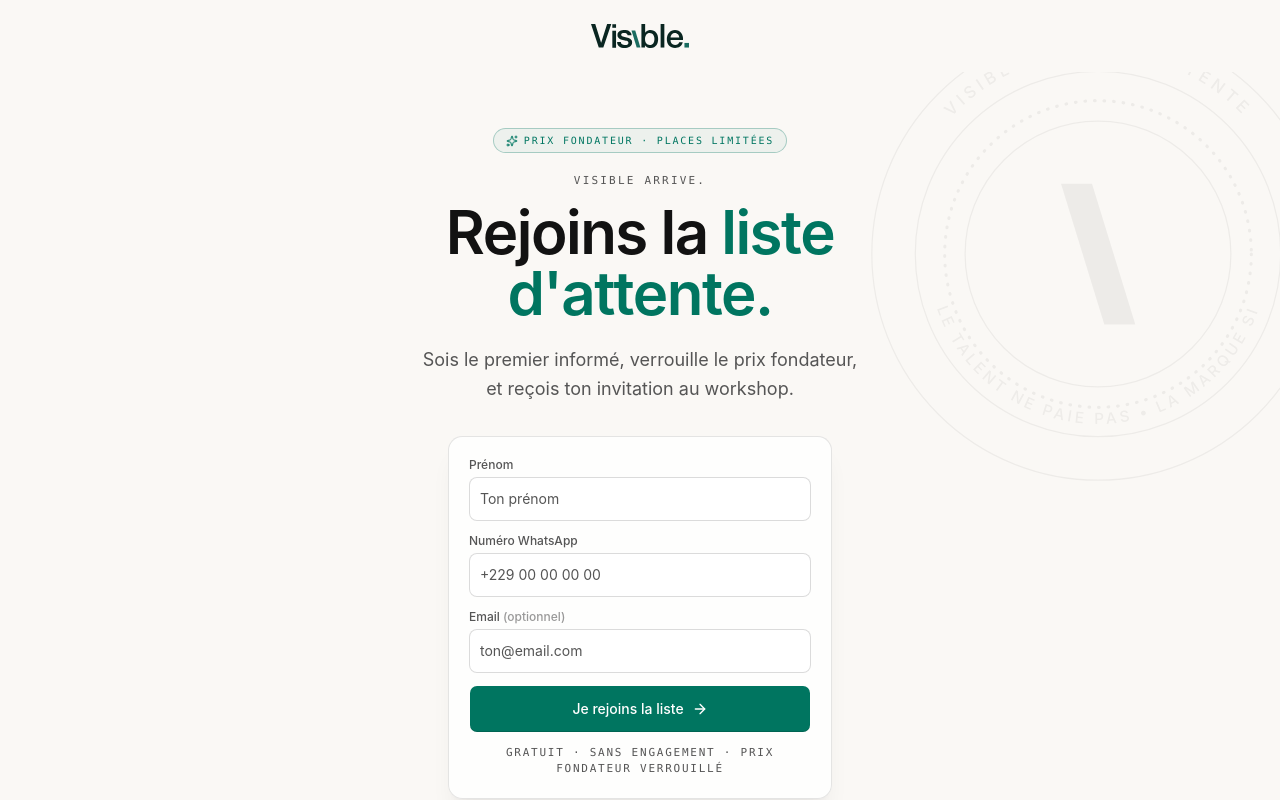
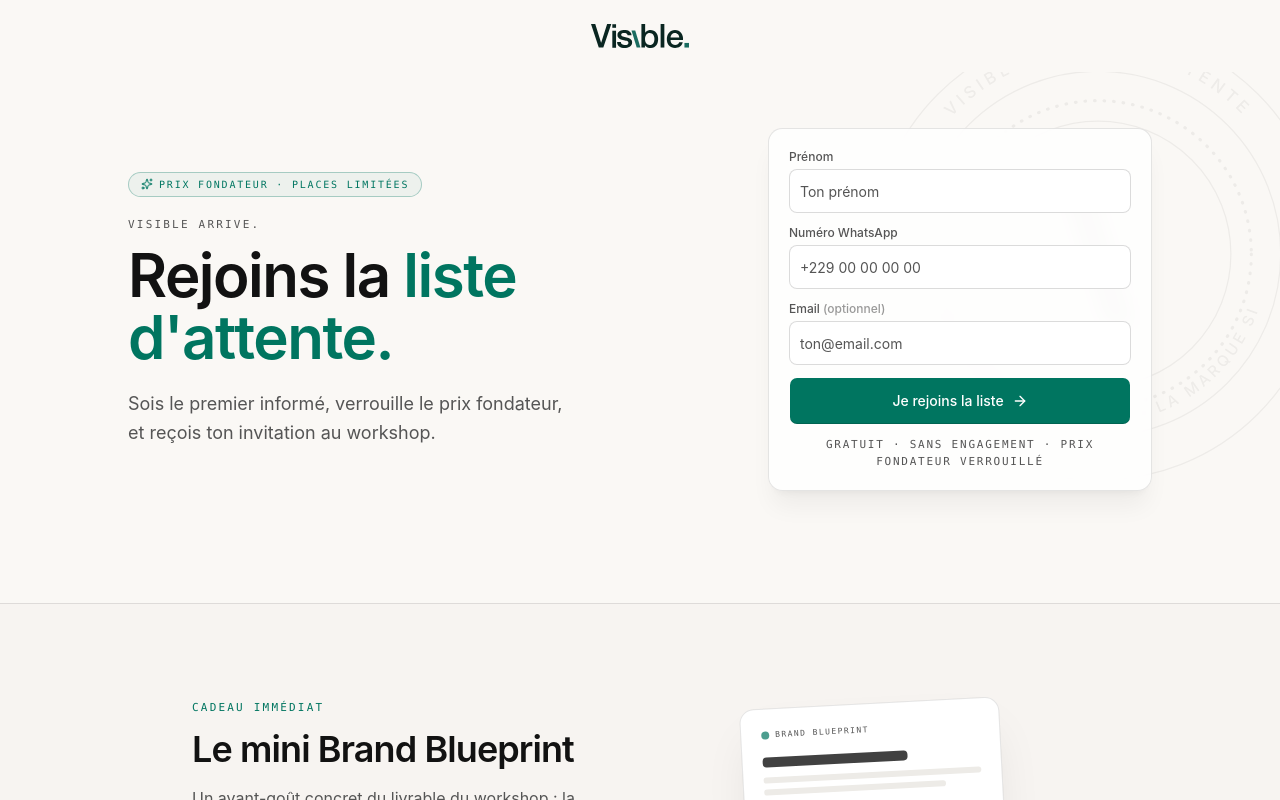
Before and after one commit to PrinceAl1604/academia, a Next.js app: page /liste in a window 1280 px wide. Shown: the top 800 px of the page. Built offline with nearby package versions, Linux system fonts and the light colour scheme; no server answers.

Commit message:
feat(waitlist): two-column hero (copy left, form right)
On lg+ the hero splits into copy (left) + form (right); stacks centered on
smaller screens.

Co-Authored-By: Claude Opus 4.8 <noreply@anthropic.com>
Claude-Session: https://claude.ai/code/session_011ixntGHZPyVEGXJ7eLHCh6

```diff
--- a/src/app/liste/page.tsx
+++ b/src/app/liste/page.tsx
@@ -149,7 +149,9 @@ export default async function ListePage() {
       <section className="relative overflow-hidden px-5 pt-8 pb-20 sm:pt-14 sm:pb-28">
         <Backdrop />
         <BrandSeal className="absolute -right-24 -top-12 w-[340px] text-foreground/[0.05] sm:-right-12 sm:w-[460px]" />
-        <div className="relative mx-auto max-w-xl text-center duration-700 animate-in fade-in-0 slide-in-from-bottom-4">
+        <div className="relative mx-auto grid max-w-5xl items-center gap-10 duration-700 animate-in fade-in-0 slide-in-from-bottom-4 lg:grid-cols-2 lg:gap-12">
+          {/* Left: copy */}
+          <div className="text-center lg:text-left">
             <span className="inline-flex items-center gap-1.5 rounded-full border border-primary/30 bg-primary/5 px-3 py-1 font-mono text-[10px] uppercase tracking-[0.18em] text-primary">
               <Sparkles className="h-3 w-3" />
               Prix fondateur · places limitées
@@ -160,12 +162,14 @@ export default async function ListePage() {
             <h1 className="mt-3 text-4xl font-semibold leading-[1.03] tracking-tight sm:text-5xl lg:text-6xl">
               Rejoins la <span className="text-primary">liste d&apos;attente.</span>
             </h1>
-          <p className="mx-auto mt-5 max-w-md text-base leading-relaxed text-muted-foreground sm:text-lg">
+            <p className="mx-auto mt-5 max-w-md text-base leading-relaxed text-muted-foreground sm:text-lg lg:mx-0">
               Sois le premier informé, verrouille le prix fondateur, et reçois ton
               invitation au workshop.
             </p>
+          </div>
 
-          <div className="mx-auto mt-8 max-w-sm rounded-2xl border border-border bg-card/80 p-5 shadow-xl shadow-black/5 backdrop-blur-sm">
+          {/* Right: form */}
+          <div className="mx-auto w-full max-w-sm rounded-2xl border border-border bg-card/80 p-5 shadow-xl shadow-black/5 backdrop-blur-sm lg:mx-0 lg:ml-auto">
             <WaitlistForm whatsappUrl={whatsappUrl} formId="wl-hero" />
           </div>
         </div>
```
Lines whose indentation alone changed are shown as unchanged.
